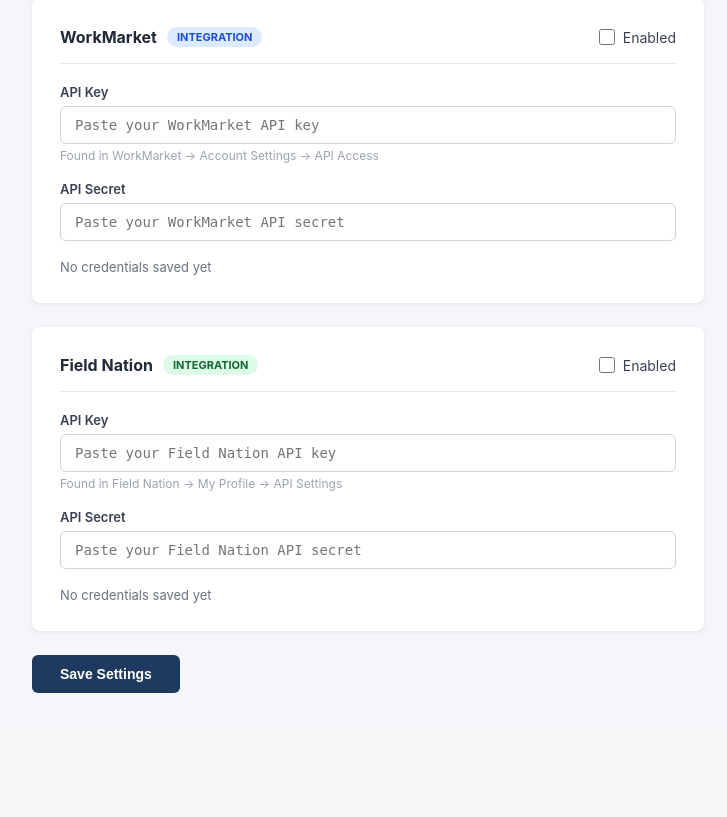
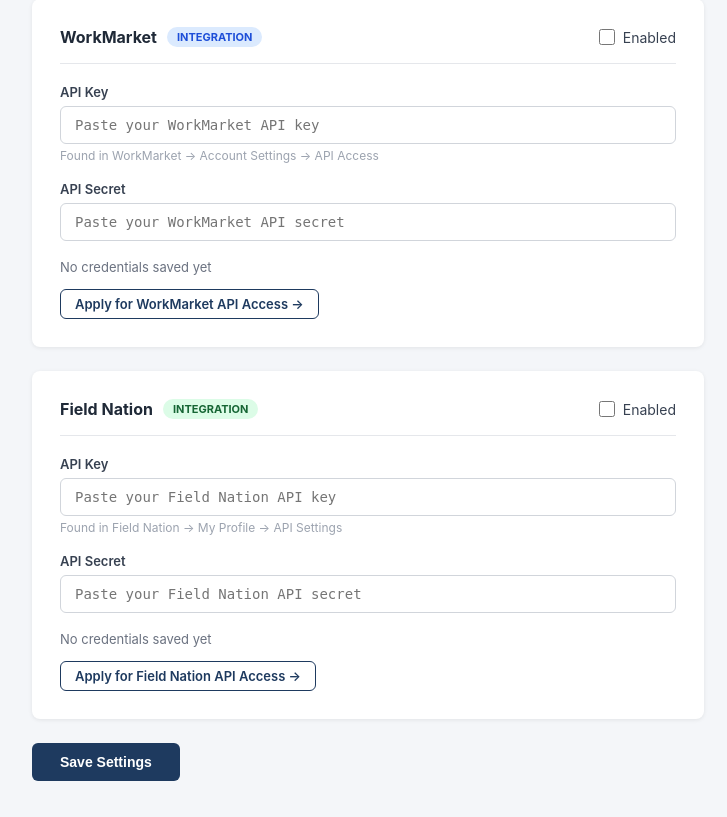
Before and after one commit to fj8b85t9g6-blip/fieldbase, a Flask app: template frontend/templates/settings.html in a window 1280 px wide. Shown: the part 328-1145 px from the top of the page, without its empty margins (272-999 px from the left). Before the commit the page ends 1021 px from the top, so only its background shows below. Run offline with Flask 3, Linux system fonts and the light colour scheme; the template is opened without the code that fills it, so the values that code supplies are empty.

Commit message:
Add API access application links for WorkMarket and Field Nation

```diff
--- a/frontend/templates/settings.html
+++ b/frontend/templates/settings.html
@@ -33,6 +33,8 @@
     .field .hint { font-size: 12px; color: #9ca3af; margin-top: 4px; }
     .status { font-size: 13px; color: #6b7280; margin-top: 12px; }
     .status.connected { color: #166534; }
+    .apply-link { display: inline-block; margin-top: 14px; font-size: 13px; color: #1e3a5f; font-weight: 600; text-decoration: none; border: 1px solid #1e3a5f; padding: 6px 14px; border-radius: 6px; transition: all 0.2s; }
+    .apply-link:hover { background: #1e3a5f; color: #fff; }
     button[type=submit] { background: #1e3a5f; color: #fff; border: none; padding: 11px 28px; border-radius: 6px; font-size: 14px; font-weight: 600; cursor: pointer; transition: background 0.2s; }
     button[type=submit]:hover { background: #163055; }
     .section-company { margin-bottom: 28px; }
@@ -101,6 +103,7 @@
         {% else %}
           <div class="status">No credentials saved yet</div>
         {% endif %}
+        <a class="apply-link" href="https://developer.workmarket.com/" target="_blank" rel="noopener">Apply for WorkMarket API Access →</a>
       </div>
 
       <!-- Field Nation -->
@@ -131,6 +134,7 @@
         {% else %}
           <div class="status">No credentials saved yet</div>
         {% endif %}
+        <a class="apply-link" href="https://developer.fieldnation.com/apireference/req_access/" target="_blank" rel="noopener">Apply for Field Nation API Access →</a>
       </div>
 
       <button type="submit">Save Settings</button>
```
